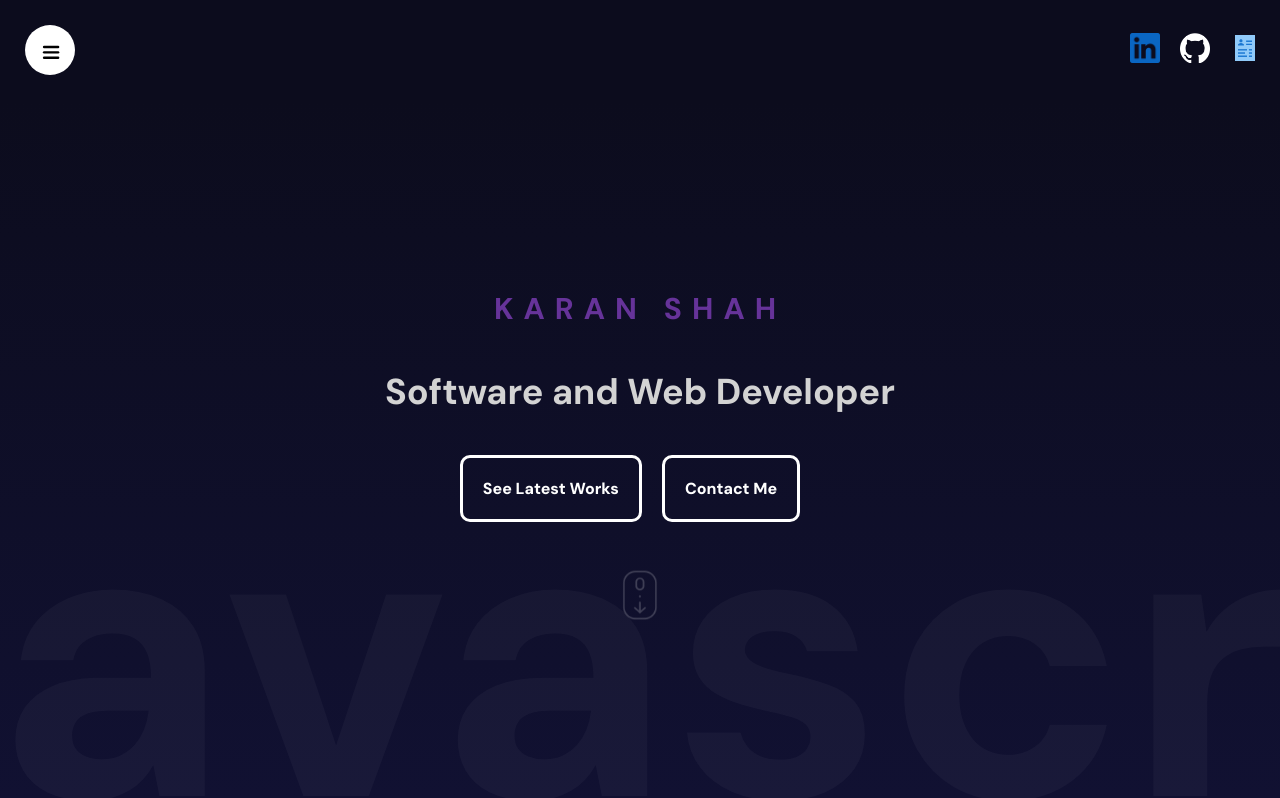
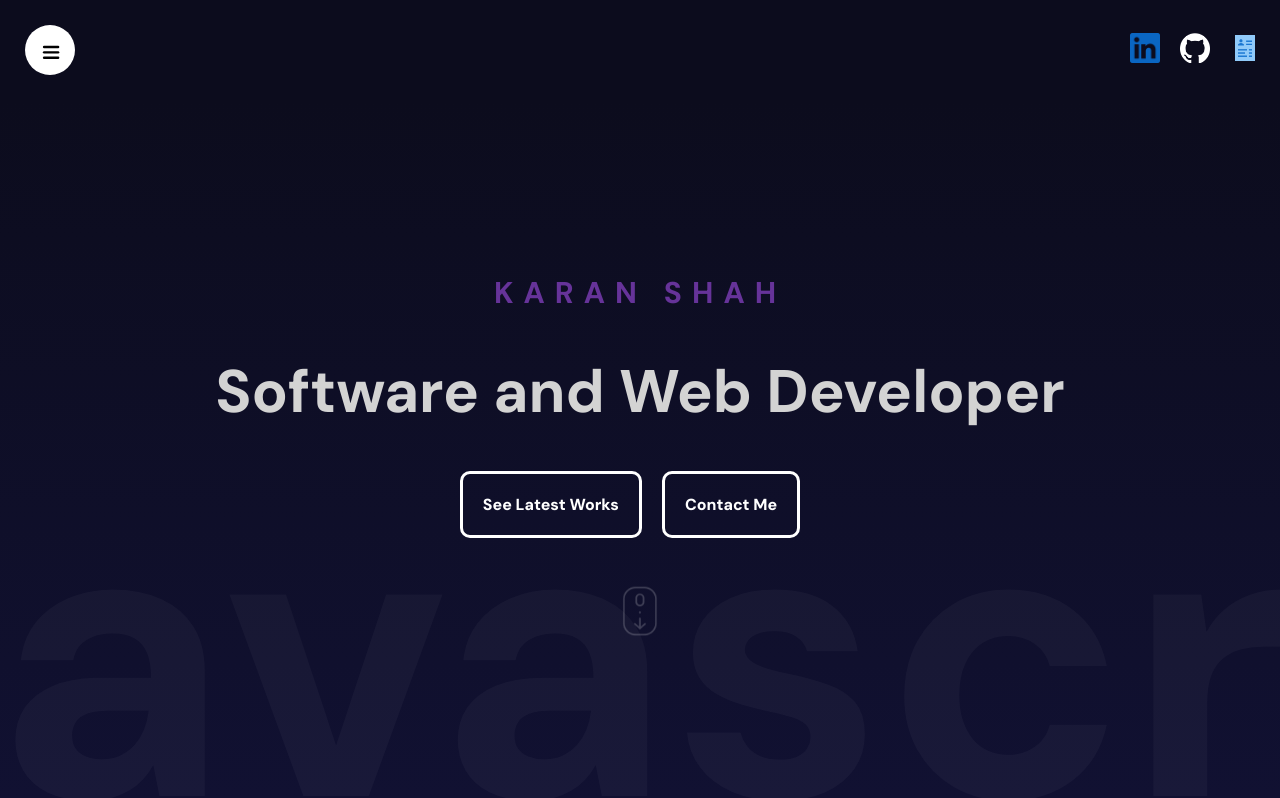
Before and after one commit to shahkaran281/Animated-Portfolio, a React (Vite) app: page / in a window 1280 px wide. Shown: the top 798 px of the page. Built offline with nearby package versions, Linux system fonts and the light colour scheme.

Commit message:
Fixed Featured Work div alignment issue

```diff
--- a/src/App.jsx
+++ b/src/App.jsx
@@ -22,9 +22,7 @@ const App = () => {
     <section id="Timeline">
       <Timeline />
     </section>
-    {/* <h1>🚀 This is the LATEST version! 🚀</h1> */}
     <section id="Contact"><Contact /></section>
-    {/* <h1>New Change - Testing Refresh</h1> */}
 
   </div>
 };
--- a/src/app.scss
+++ b/src/app.scss
@@ -1,55 +1,64 @@
-html{
+html {
     scroll-snap-type: y mandatory;
     scroll-behavior: smooth;
 }
-*{
-    padding:0;
-    margin:0;
+
+* {
+    padding: 0;
+    margin: 0;
     box-sizing: border-box;
     font-family: "DM Sans", sans-serif;
 }
-body{
+
+body {
     background-color: #0c0c1d;
     color: lightgray;
 }
 
-a{
+a {
     text-decoration: none;
-    color:inherit;
+    color: inherit;
 }
-section{
-    height:100vh;
+
+section {
+    height: 100vh;
     width: 100vw;
     scroll-snap-align: center;
     overflow: hidden;
 }
 
 
-.course{
+.course {
     height: 100vh;
     display: flex;
     align-items: center;
     justify-content: center;
 }
-.box{
+
+.box {
     width: 200px;
     height: 200px;
     background-color: white;
 
 }
 
-@mixin mobile{
-    @media (max-width:738px){
+// @mixin mobile{
+//     @media (max-width:738px){
+//         @content;
+//     }
+// }
+// @mixin mobile{
+//     @media (max-width:1024px){
+//         @content;
+//     }
+// }
+// @mixin mobile{
+//     @media (max-width:1366px){
+//         @content;
+//     }
+// }
+@mixin mobile {
+    @media (max-width:1024px) {
         @content;
     }
 }
-@mixin mobile{
-    @media (max-width:1024px){
-        @content;
-    }
-}
-@mixin mobile{
-    @media (max-width:1366px){
-        @content;
-    }
-}
```
Also changed, not shown: src/components/portfolio/Portfolio.jsx (+5 -5 lines).
